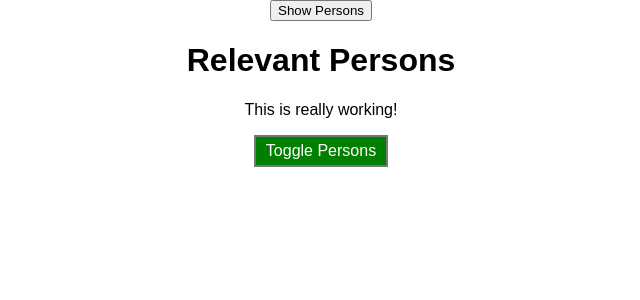
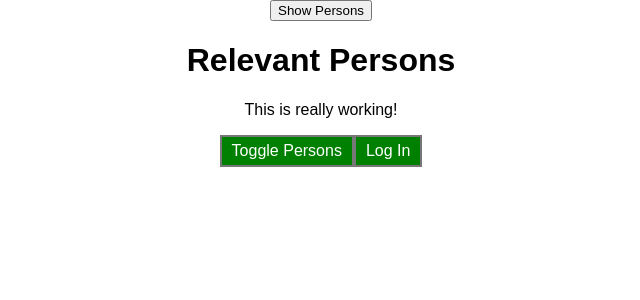
Before and after one commit to dashengz/burger-builder, a React app: page / in a window 1280 px wide. Shown: the top 300 px of the page, without its empty margins (319-959 px from the left). Built offline with nearby package versions, Linux system fonts and the light colour scheme.

Commit message:
7.103 The context API (React 16.3): Using normal way of manipulating state

```diff
--- a/src/components/Cockpit/Cockpit.js
+++ b/src/components/Cockpit/Cockpit.js
@@ -17,6 +17,10 @@ const cockpit = (props) => {
                 className={buttonClass}
                 onClick={props.click}
             >Toggle Persons</button>
+            <button
+                className={classes.Button}
+                onClick={props.login}
+            >Log In</button>
         </React.Fragment>
     );
 
--- a/src/components/Persons/Person/Person.js
+++ b/src/components/Persons/Person/Person.js
@@ -39,6 +39,7 @@ class Person extends Component {
         return (
             <Auxiliary>
                 {/* Use the click prop (switchNameHandler) that was passed to Person */}
+                {this.props.auth ? <p>I'm Authenticated!</p> : null}
                 <p onClick={this.props.click}>I'm {this.props.name} and I'm {this.props.age} years old!</p>
                 <p><small>{this.props.children}</small></p>
                 <input
--- a/src/components/Persons/Persons.js
+++ b/src/components/Persons/Persons.js
@@ -49,6 +49,7 @@ class Persons extends PureComponent {
         return this.props.persons.map((person, index) => {
             return <Person
                 position={index}
+                auth={this.props.auth}
                 ref={this.lastPerson /* Keeps overwriting the one before, thus the last person remains */}
                 click={() => this.props.click(person.id)}
                 change={event => this.props.change(event, person.id)}
--- a/src/containers/App.js
+++ b/src/containers/App.js
@@ -30,7 +30,8 @@ class App extends PureComponent {
             ],
             otherState: 'Some other value',
             showPersons: false,
-            toggleClicked: 0
+            toggleClicked: 0,
+            isAuthenticated: false
         };
 
         // Exploring lifecycle
@@ -63,6 +64,12 @@ class App extends PureComponent {
     componentDidUpdate() {
         console.log('[Update] App - componentDidUpdate()');
     }
+
+    loginHandler = () => {
+        this.setState({
+            isAuthenticated: true
+        });
+    };
 
     togglePersonsHandler = () => {
         // setState() is handled asynchronously, so the state is unreliable,
@@ -116,6 +123,7 @@ class App extends PureComponent {
         if (this.state.showPersons) {
             persons = <Persons
                 persons={this.state.persons}
+                auth={this.state.isAuthenticated}
                 click={this.deletePersonHandler}
                 change={this.changeNameHandler}
             />;
@@ -128,6 +136,7 @@ class App extends PureComponent {
                     persons={this.state.persons}
                     showPersons={this.state.showPersons}
                     click={this.togglePersonsHandler}
+                    login={this.loginHandler}
                 />
                 {persons}
             </Auxiliary>
```
